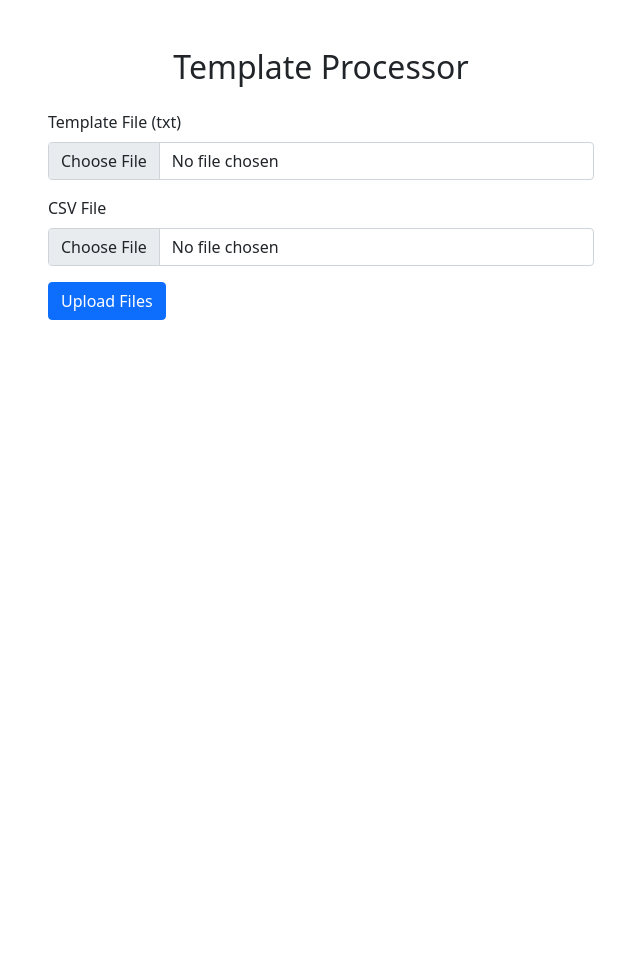
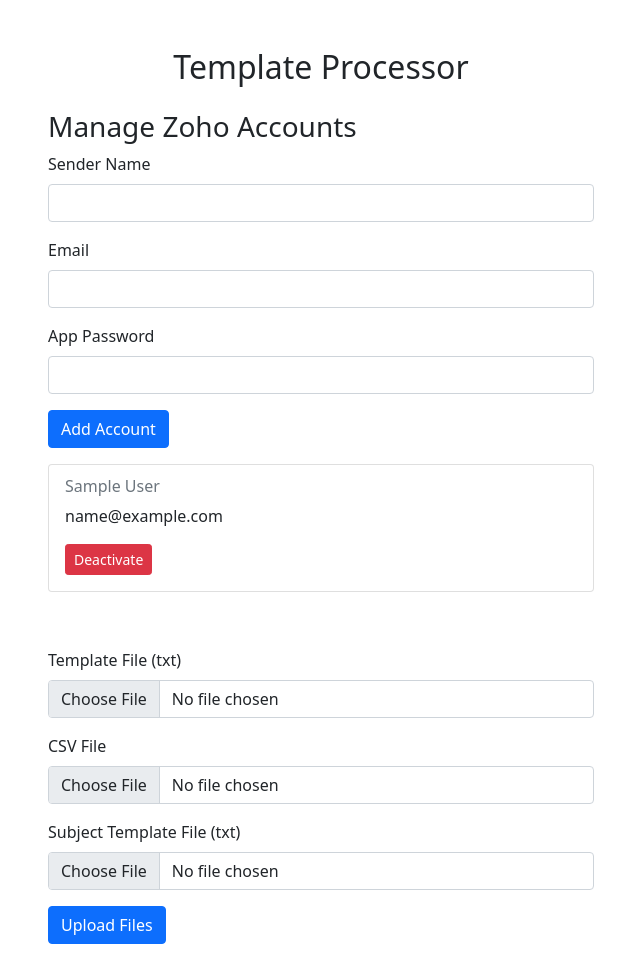
Before and after one commit to dragonzurfer/test-cusor-ai, a Flask app: page / in a window 1280 px wide. Shown: the whole page, without its empty margins (319-959 px from the left). Before the commit the page ends 320 px from the top, so only its background shows below. Run offline with Flask 3, Linux system fonts and the light colour scheme; tables that the repository leaves empty hold one stand-in row (values such as "Sample post").

Commit message:
fix: add email

```diff
--- a/app.py
+++ b/app.py
@@ -6,6 +6,10 @@
 import json
 from main import get_template_placeholders, process_template
 import csv
+from models import Session, ZohoAccount
+from email_sender import send_email
+from concurrent.futures import ThreadPoolExecutor
+from functools import partial
 
 app = Flask(__name__)
 app.config['UPLOAD_FOLDER'] = 'uploads'
@@ -23,62 +27,160 @@
 
 @app.route('/upload', methods=['POST'])
 def upload_files():
-    if 'template' not in request.files or 'csv' not in request.files:
-        return jsonify({'error': 'Both files are required'}), 400
+    if not all(x in request.files for x in ['template', 'subject_template', 'csv']):
+        return jsonify({'error': 'All files are required'}), 400
 
     template_file = request.files['template']
+    subject_template_file = request.files['subject_template']
     csv_file = request.files['csv']
 
-    if template_file.filename == '' or csv_file.filename == '':
+    if any(f.filename == '' for f in [template_file, subject_template_file, csv_file]):
         return jsonify({'error': 'No selected files'}), 400
 
-    if not (allowed_file(template_file.filename) and allowed_file(csv_file.filename)):
+    if not all(allowed_file(f.filename) for f in [template_file, subject_template_file, csv_file]):
         return jsonify({'error': 'Invalid file type'}), 400
 
-    # Save files with secure filenames
+    # Save files
     template_path = os.path.join(app.config['UPLOAD_FOLDER'],
                                 secure_filename(template_file.filename))
+    subject_template_path = os.path.join(app.config['UPLOAD_FOLDER'],
+                                       secure_filename(subject_template_file.filename))
     csv_path = os.path.join(app.config['UPLOAD_FOLDER'],
                            secure_filename(csv_file.filename))
 
     template_file.save(template_path)
+    subject_template_file.save(subject_template_path)
     csv_file.save(csv_path)
 
-    # Get placeholders and CSV columns
+    # Get placeholders from both templates
     with open(template_path, 'r') as f:
-        template_content = f.read()
-    placeholders = get_template_placeholders(template_content)
+        body_placeholders = get_template_placeholders(f.read())
+
+    with open(subject_template_path, 'r') as f:
+        subject_placeholders = get_template_placeholders(f.read())
 
     with open(csv_path, 'r') as f:
         reader = csv.DictReader(f)
         csv_columns = reader.fieldnames
 
     return jsonify({
-        'placeholders': list(placeholders),
+        'body_placeholders': list(body_placeholders),
+        'subject_placeholders': list(subject_placeholders),
         'csv_columns': csv_columns,
         'template_path': template_path,
+        'subject_template_path': subject_template_path,
         'csv_path': csv_path
     })
+
+@app.route('/zoho-accounts', methods=['GET'])
+def get_zoho_accounts():
+    session = Session()
+    accounts = session.query(ZohoAccount).all()
+    return jsonify([{
+        'id': acc.id,
+        'email': acc.email,
+        'is_active': acc.is_active,
+        'sender_name': acc.sender_name,
+    } for acc in accounts])
+
+@app.route('/zoho-accounts', methods=['POST'])
+def add_zoho_account():
+    data = request.json
+    session = Session()
+    account = ZohoAccount(
+        email=data['email'],
+        app_password=data['app_password'],
+        sender_name=data['sender_name']
+    )
+    session.add(account)
+    try:
+        session.commit()
+        return jsonify({'success': True})
+    except Exception as e:
+        session.rollback()
+        return jsonify({'error': str(e)}), 400
+    finally:
+        session.close()
+
+@app.route('/zoho-accounts/<int:account_id>/toggle', methods=['POST'])
+def toggle_account(account_id):
+    session = Session()
+    try:
+        account = session.query(ZohoAccount).get(account_id)
+        if not account:
+            return jsonify({'error': 'Account not found'}), 404
+
+        account.is_active = not account.is_active
+        session.commit()
+        return jsonify({'success': True, 'is_active': account.is_active})
+    except Exception as e:
+        session.rollback()
+        return jsonify({'error': str(e)}), 400
+    finally:
+        session.close()
 
 @app.route('/process', methods=['POST'])
 def process_files():
     data = request.json
     template_path = data['template_path']
+    subject_template_path = data['subject_template_path']
     csv_path = data['csv_path']
-    mapping = data['mapping']
+    body_mapping = data['body_mapping']
+    subject_mapping = data['subject_mapping']
+    email_column = data['email_column']
 
-    results = process_template(template_path, csv_path, mapping)
+    results = process_template(
+        template_path,
+        subject_template_path,
+        csv_path,
+        body_mapping,
+        subject_mapping,
+        email_column
+    )
 
-    # Create ZIP file
-    timestamp = datetime.now().strftime('%Y%m%d')
-    zip_filename = f'download_template_{timestamp}.zip'
-    zip_path = os.path.join(app.config['UPLOAD_FOLDER'], zip_filename)
+    session = Session()
+    active_accounts = session.query(ZohoAccount).filter_by(is_active=1).all()
 
-    with zipfile.ZipFile(zip_path, 'w') as zipf:
-        for i, result in enumerate(results, 1):
-            zipf.writestr(f'output_{i}.txt', result)
+    if not active_accounts:
+        return jsonify({'error': 'No active Zoho accounts found'}), 400
 
-    return send_file(zip_path, as_attachment=True)
+    # Send emails using rotating accounts
+    current_account_index = 0
+    success_count = 0
+    failed_count = 0
+
+    # First prepare all the account assignments
+    email_tasks = []
+    for i, result in enumerate(results):
+        account = active_accounts[i % len(active_accounts)]
+        email_tasks.append({
+            'sender_email': account.email,
+            'sender_password': account.app_password,
+            'sender_name': account.sender_name,
+            'recipient_email': result['recipient_email'],
+            'subject': result['subject'],
+            'body': result['body']
+        })
+
+    # Send emails in parallel using thread pool
+    def send_email_task(task):
+        try:
+            send_email(**task)
+            return True
+        except Exception as e:
+            print(f"Failed to send email: {str(e)}")
+            return False
+
+    with ThreadPoolExecutor(max_workers=10) as executor:
+        results = list(executor.map(send_email_task, email_tasks))
+
+    success_count = sum(1 for r in results if r)
+    failed_count = sum(1 for r in results if not r)
+
+    return jsonify({
+        'success_count': success_count,
+        'failed_count': failed_count
+    })
 
 if __name__ == '__main__':
     app.run(debug=True)
--- a/templates/index.html
+++ b/templates/index.html
@@ -14,6 +14,28 @@
     <div class="container mt-5">
         <h2 class="text-center mb-4">Template Processor</h2>
 
+        <div class="row justify-content-center mb-5">
+            <div class="col-md-6">
+                <h3>Manage Zoho Accounts</h3>
+                <form id="zohoAccountForm" class="mb-3">
+                    <div class="mb-3">
+                        <label class="form-label">Sender Name</label>
+                        <input type="text" class="form-control" name="sender_name" required>
+                    </div>
+                    <div class="mb-3">
+                        <label class="form-label">Email</label>
+                        <input type="email" class="form-control" name="email" required>
+                    </div>
+                    <div class="mb-3">
+                        <label class="form-label">App Password</label>
+                        <input type="password" class="form-control" name="app_password" required>
+                    </div>
+                    <button type="submit" class="btn btn-primary">Add Account</button>
+                </form>
+                <div id="zohoAccountsList"></div>
+            </div>
+        </div>
+
         <div class="row justify-content-center">
             <div class="col-md-6">
                 <form id="uploadForm" class="mb-4">
@@ -25,6 +47,10 @@
                         <label for="csv" class="form-label">CSV File</label>
                         <input type="file" class="form-control" id="csv" name="csv" accept=".csv" required>
                     </div>
+                    <div class="mb-3">
+                        <label for="subject_template" class="form-label">Subject Template File (txt)</label>
+                        <input type="file" class="form-control" id="subject_template" name="subject_template" accept=".txt" required>
+                    </div>
                     <button type="submit" class="btn btn-primary">Upload Files</button>
                 </form>
             </div>
@@ -32,6 +58,12 @@
 
         <div id="mappingContainer" class="mapping-container d-none">
             <h4 class="text-center mb-3">Map Placeholders to CSV Columns</h4>
+            <div class="mb-3">
+                <label class="form-label">Select Email Column:</label>
+                <select class="form-select" id="emailColumnSelect">
+                    <!-- Will be populated dynamically -->
+                </select>
+            </div>
             <div id="mappingFields"></div>
             <button id="processButton" class="btn btn-success mt-3">Process Files</button>
         </div>
@@ -62,25 +94,51 @@
         function showMapping(data) {
             const container = document.getElementById('mappingContainer');
             const fieldsContainer = document.getElementById('mappingFields');
+            const emailSelect = document.getElementById('emailColumnSelect');
             container.classList.remove('d-none');
 
-            fieldsContainer.innerHTML = data.placeholders.map(placeholder => `
+            // Populate email column dropdown
+            emailSelect.innerHTML = data.csv_columns.map(col =>
+                `<option value="${col}">${col}</option>`
+            ).join('');
+
+            // Create separate containers for body and subject placeholders
+            const bodyPlaceholders = data.body_placeholders || [];
+            const subjectPlaceholders = data.subject_placeholders || [];
+
+            fieldsContainer.innerHTML = `
+                <h5>Subject Template Mappings:</h5>
+                ${subjectPlaceholders.map(placeholder => createMappingSelect(placeholder, data.csv_columns, 'subject')).join('')}
+
+                <h5 class="mt-4">Body Template Mappings:</h5>
+                ${bodyPlaceholders.map(placeholder => createMappingSelect(placeholder, data.csv_columns, 'body')).join('')}
+            `;
+        }
+
+        function createMappingSelect(placeholder, columns, type) {
+            return `
                 <div class="mb-3">
                     <label class="form-label">Map '${placeholder}' to:</label>
-                    <select class="form-select" data-placeholder="${placeholder}">
-                        ${data.csv_columns.map(col =>
-                            `<option value="${col}">${col}</option>`
-                        ).join('')}
+                    <select class="form-select" data-placeholder="${placeholder}" data-type="${type}">
+                        ${columns.map(col => `<option value="${col}">${col}</option>`).join('')}
                     </select>
                 </div>
-            `).join('');
+            `;
         }
 
         document.getElementById('processButton').addEventListener('click', async () => {
-            const mapping = {};
+            const bodyMapping = {};
+            const subjectMapping = {};
+
             document.querySelectorAll('[data-placeholder]').forEach(select => {
-                mapping[select.dataset.placeholder] = select.value;
+                if (select.dataset.type === 'subject') {
+                    subjectMapping[select.dataset.placeholder] = select.value;
+                } else {
+                    bodyMapping[select.dataset.placeholder] = select.value;
+                }
             });
+
+            const emailColumn = document.getElementById('emailColumnSelect').value;
 
             try {
                 const response = await fetch('/process', {
@@ -90,27 +148,81 @@
                     },
                     body: JSON.stringify({
                         template_path: fileData.template_path,
+                        subject_template_path: fileData.subject_template_path,
                         csv_path: fileData.csv_path,
-                        mapping: mapping
+                        body_mapping: bodyMapping,
+                        subject_mapping: subjectMapping,
+                        email_column: emailColumn
                     })
                 });
 
-                if (!response.ok) throw new Error('Processing failed');
+                if (!response.ok) {
+                    const error = await response.json();
+                    throw new Error(error.error || 'Processing failed');
+                }
 
-                // Trigger file download
-                const blob = await response.blob();
-                const url = window.URL.createObjectURL(blob);
-                const a = document.createElement('a');
-                a.href = url;
-                a.download = response.headers.get('content-disposition').split('filename=')[1];
-                document.body.appendChild(a);
-                a.click();
-                window.URL.revokeObjectURL(url);
-                a.remove();
+                const result = await response.json();
+                alert(`Emails sent successfully!\nSuccess: ${result.success_count}\nFailed: ${result.failed_count}`);
             } catch (error) {
                 alert('Error processing files: ' + error.message);
             }
         });
+
+        async function loadZohoAccounts() {
+            const response = await fetch('/zoho-accounts');
+            const accounts = await response.json();
+            const container = document.getElementById('zohoAccountsList');
+
+            container.innerHTML = accounts.map(acc => `
+                <div class="card mb-2">
+                    <div class="card-body">
+                        <h6 class="card-subtitle mb-2 text-muted">${acc.sender_name}</h6>
+                        <p class="card-text">${acc.email}</p>
+                        <button
+                            onclick="toggleAccount(${acc.id})"
+                            class="btn btn-sm ${acc.is_active ? 'btn-danger' : 'btn-success'}">
+                            ${acc.is_active ? 'Deactivate' : 'Activate'}
+                        </button>
+                    </div>
+                </div>
+            `).join('');
+        }
+
+        async function toggleAccount(id) {
+            try {
+                await fetch(`/zoho-accounts/${id}/toggle`, { method: 'POST' });
+                await loadZohoAccounts();
+            } catch (error) {
+                alert('Error toggling account status: ' + error.message);
+            }
+        }
+
+        document.getElementById('zohoAccountForm').addEventListener('submit', async (e) => {
+            e.preventDefault();
+            const formData = new FormData(e.target);
+
+            try {
+                await fetch('/zoho-accounts', {
+                    method: 'POST',
+                    headers: {
+                        'Content-Type': 'application/json'
+                    },
+                    body: JSON.stringify({
+                        email: formData.get('email'),
+                        app_password: formData.get('app_password'),
+                        sender_name: formData.get('sender_name')
+                    })
+                });
+
+                e.target.reset();
+                await loadZohoAccounts();
+            } catch (error) {
+                alert('Error adding Zoho account: ' + error.message);
+            }
+        });
+
+        // Load accounts on page load
+        loadZohoAccounts();
     </script>
 </body>
 </html>
```
Also changed, not shown: email_sender.py (added, +16 -0 lines), mail.py (added, +32 -0 lines), main.py (+18 -10 lines), models.py (added, +18 -0 lines), uploads/sample_data.csv (+4 -3 lines), uploads/template.txt (+10 -19 lines), 1 other file.
